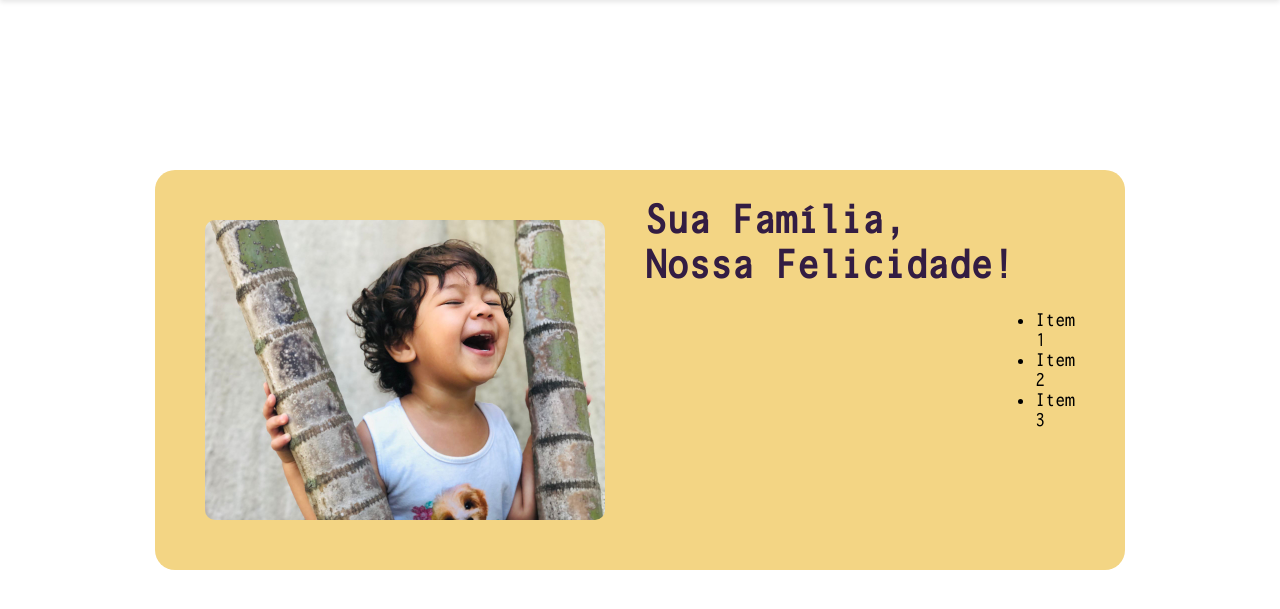
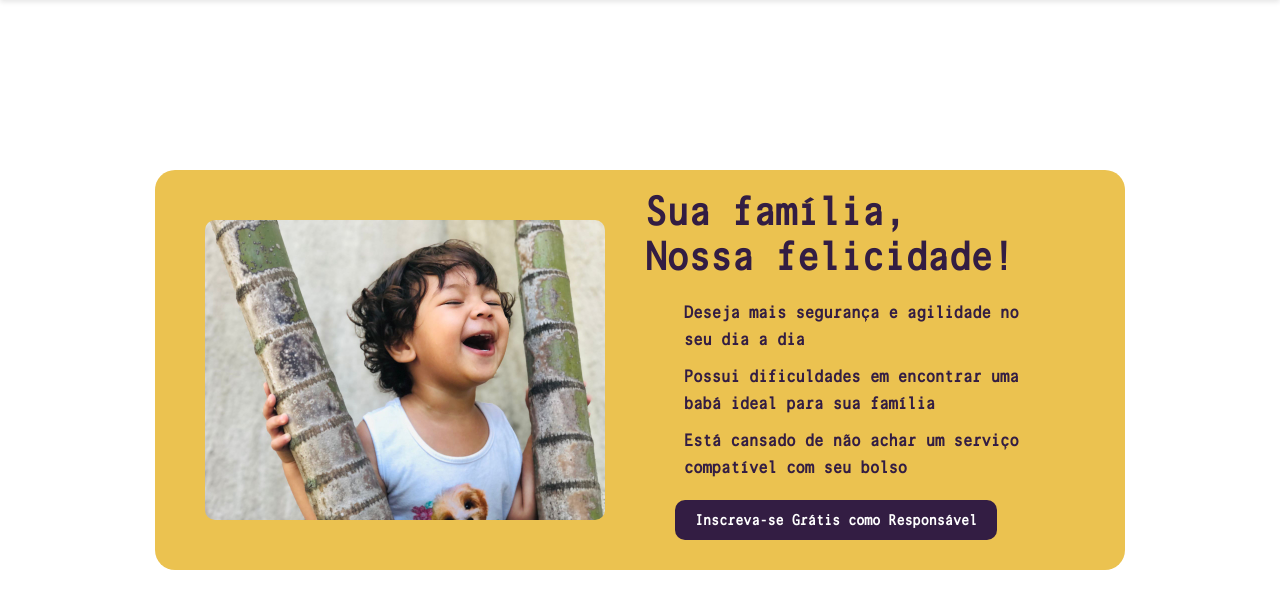
Before and after one commit to Robertt-S/India---Babacare, a Django app: template BabaCare/templates/home.html in a window 1280 px wide. Shown: the part 70-679 px from the top of the page. Run offline with Django 5.2, Linux system fonts and the light colour scheme; the template is opened without the code that fills it, so the values that code supplies are empty.

Commit message:
Arrumando home

```diff
--- a/BabaCare/static/css/style.css
+++ b/BabaCare/static/css/style.css
@@ -83,7 +83,7 @@ p {
 .rectangle {
     width: 970px; /* Largura do contêiner */
     height: 400px; /* Altura do contêiner */
-    background-color: #f3d584; /* Cor de fundo amarela */
+    background-color: #ebc250; /* Cor de fundo amarela */
     border-radius: 20px; /* Cantos arredondados */
     display: flex; /* Usa Flexbox para layout */
     /*flex-direction: column;  /* Empilha os elementos verticalmente */
@@ -113,13 +113,59 @@ p {
     text-align: left; /* Alinha o texto ao centro */
     padding: 8px; /* Espaçamento interno ao redor do texto */
     padding-left: 40px;
-    padding-right: 0px; /*margem da direita*/
+    padding-right: 0px;
+    padding-top: 0px;
+    padding-bottom: 0px;
     align-self: flex-start; /*nao segue oq o retangulo fala*/
     width: 100%; /* O texto ocupa toda a largura disponível */
     margin-top: -10px;
+    white-space: nowrap; /* Evita quebra de linha dentro dos itens */
 }
 
+.list{
+    color: #331d43;
+    font-size: 15px;
+    text-align: left;
+    width: 100%; /* Garante que a lista ocupe toda a largura do contêiner */
+    padding: 10px 0; /* Ajuste de espaçamento */
+    display: block; /* Impede o comportamento flex que estava causando problemas */
+    display: inline-block;
+    margin-right: 15px; /* Espaço entre os itens */
+    white-space: wrap; /* Evita quebra de linha dentro dos itens */
+    transform: translateY(25px);
+    margin-left: -330px;
+    padding-right: 10px;
+    font-weight: bold;
+    line-height: 1.8; /* Ajuste conforme necessário */
+}
 
+.list li {
+    display: block;
+    margin-bottom: 10px; /* Adiciona espaço entre os itens */
+}
+
+.subscribe-btn {
+    position: absolute;
+    background-color: #331d43; /* Cor roxa escura */
+    color: #fff; /* Texto branco */
+    font-size: 13px;
+    font-weight: bold;
+    padding: 12px 20px;
+    border-radius: 10px;
+    text-decoration: none;
+    display: block;
+    width: fit-content;
+    display: inline-block;
+    transition: 0.3s;
+    text-align: center;
+    white-space: nowrap; /* Evita quebra de linha dentro dos itens */
+    left: 520px;
+    bottom: 30px;
+}
+
+.subscribe-btn:hover {
+    background-color: #5a2d6a; /* Cor mais clara ao passar o mouse */
+}
 
 
 
--- a/BabaCare/templates/home.html
+++ b/BabaCare/templates/home.html
@@ -10,14 +10,16 @@
     <div class="rectangle">
         {% load static %}
         <img src="{% static 'images/olivia_arvore.jpg' %}" alt="Imagem não carregada" class="image">
-        <p class="text">Sua Família,<br>Nossa Felicidade!</p>
+        <p class="text">Sua família,<br>Nossa felicidade!</p>
         <ul class="list">
-            <li>Item 1</li>
-            <li>Item 2</li>
-            <li>Item 3</li>
+            <li>Deseja mais segurança e agilidade no seu dia a dia<br></li>
+            <li>Possui dificuldades em encontrar uma babá ideal para sua família<br></li>
+            <li>Está cansado de não achar um serviço compatível com seu bolso</li>
         </ul>
+
+        <!-- Botão de inscrição -->
+        <a href="/users/responsaveis/" class="subscribe-btn">Inscreva-se Grátis como Responsável</a>
 
     </div>
 
-
 {% endblock %}
```
